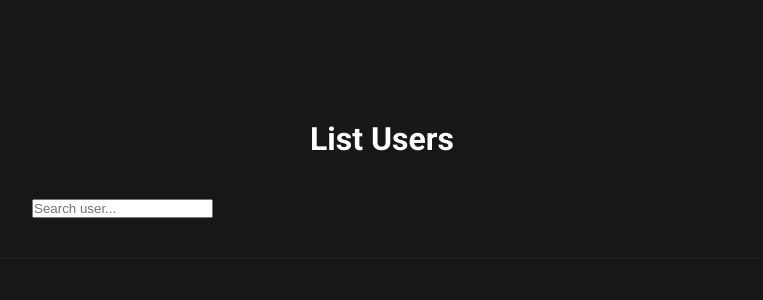
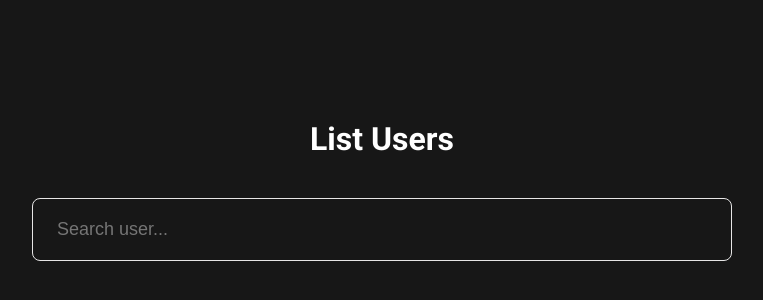
Before and after one commit to adriel-mp3/challenge-uniondevelopers, a React (Vite) app: page / in a window 1280 px wide. Shown: the top 300 px of the page, without its empty margins (258-1021 px from the left). Built offline with nearby package versions, Linux system fonts and the light colour scheme; the HTML template or start-up script is replaced by a standard one.

Commit message:
feat: import components

```diff
--- a/src/styles/main.scss
+++ b/src/styles/main.scss
@@ -1,5 +1,8 @@
 // Abstract files
 @import "./abstracts/variables";
+
+// Components
+@import './components/all';
 
 // Core files
 @import "./core/reset";
```
